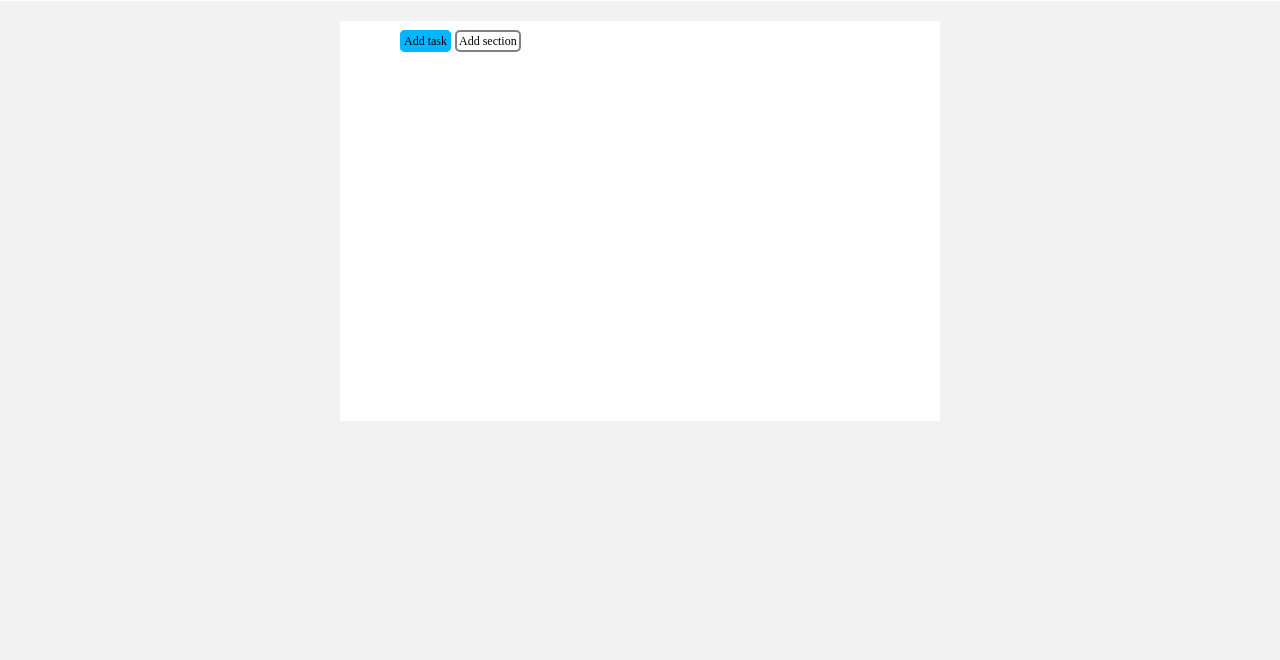
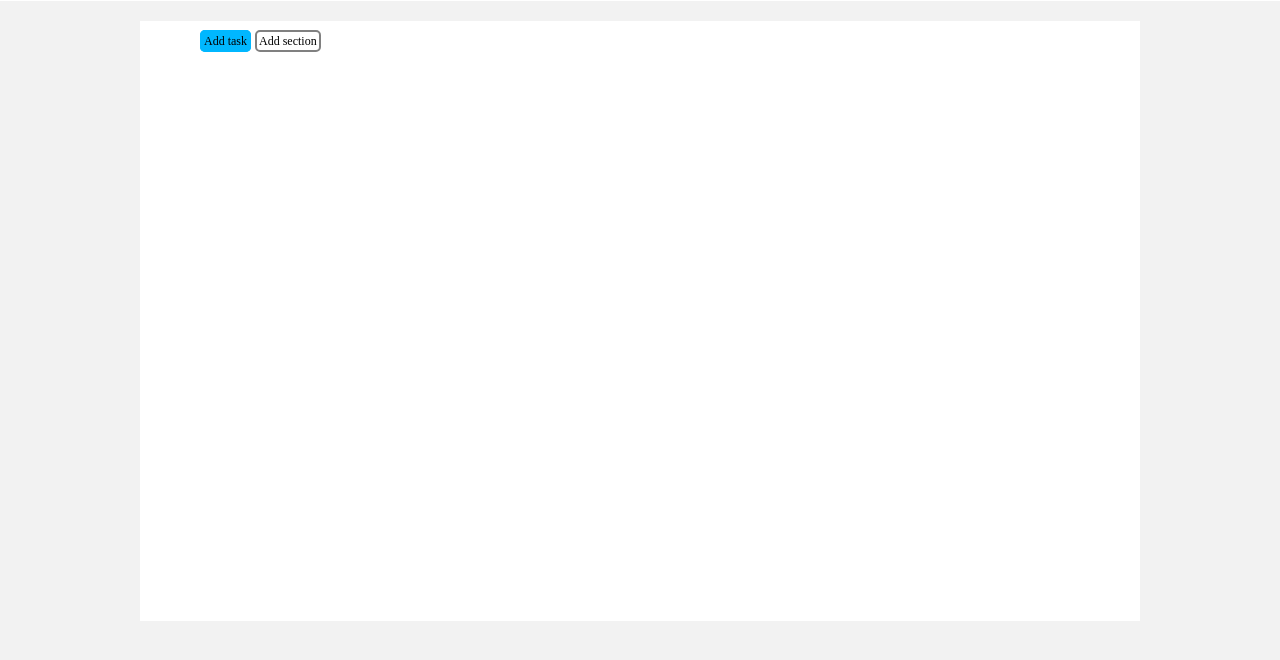
Before and after one commit to GaiaFilippa/html-css-toboolist, a plain HTML site: page index.html in a window 1280 px wide. Shown: the part 28-688 px from the top of the page. Drawn offline with Linux system fonts and the light colour scheme.

Commit message:
correction box scales

```diff
--- a/style.css
+++ b/style.css
@@ -15,8 +15,8 @@ body{
 
 #contenitore-testo-principale {
     margin: 20px auto;
-    width: 600px;
-    height: 400px;
+    width: 1000px;
+    height: 600px;
     background-color: white;
     padding-left: 60px;
     padding-top: 10px;
```
